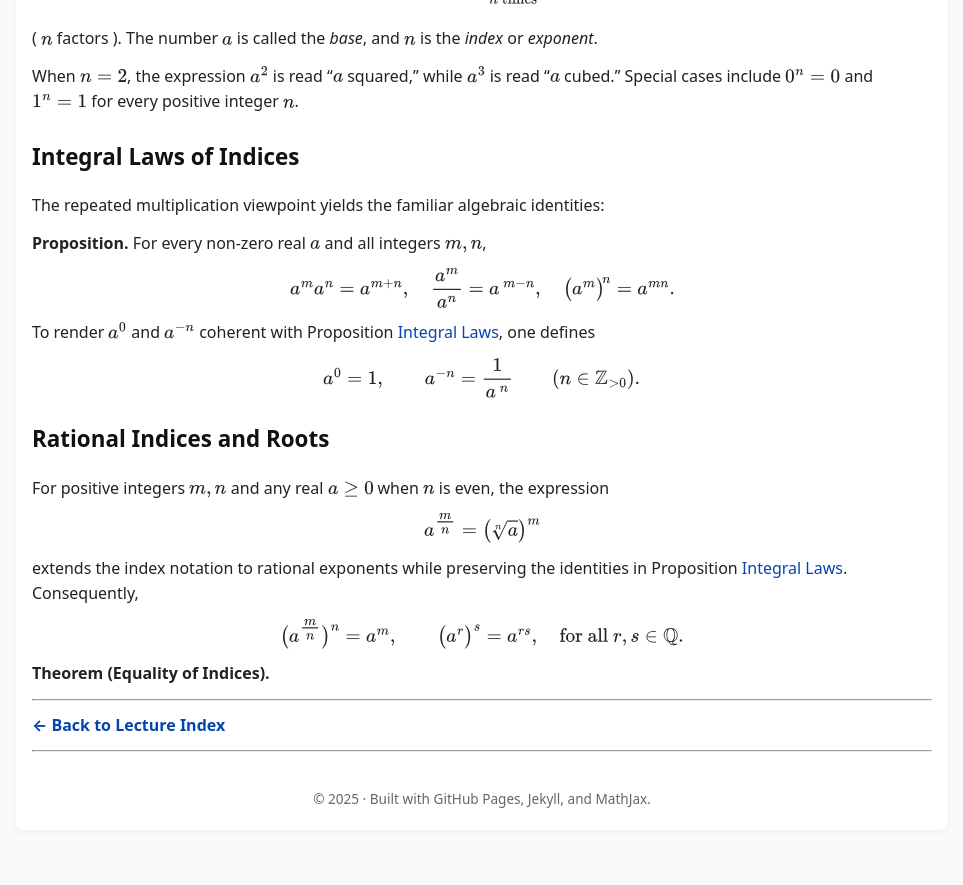
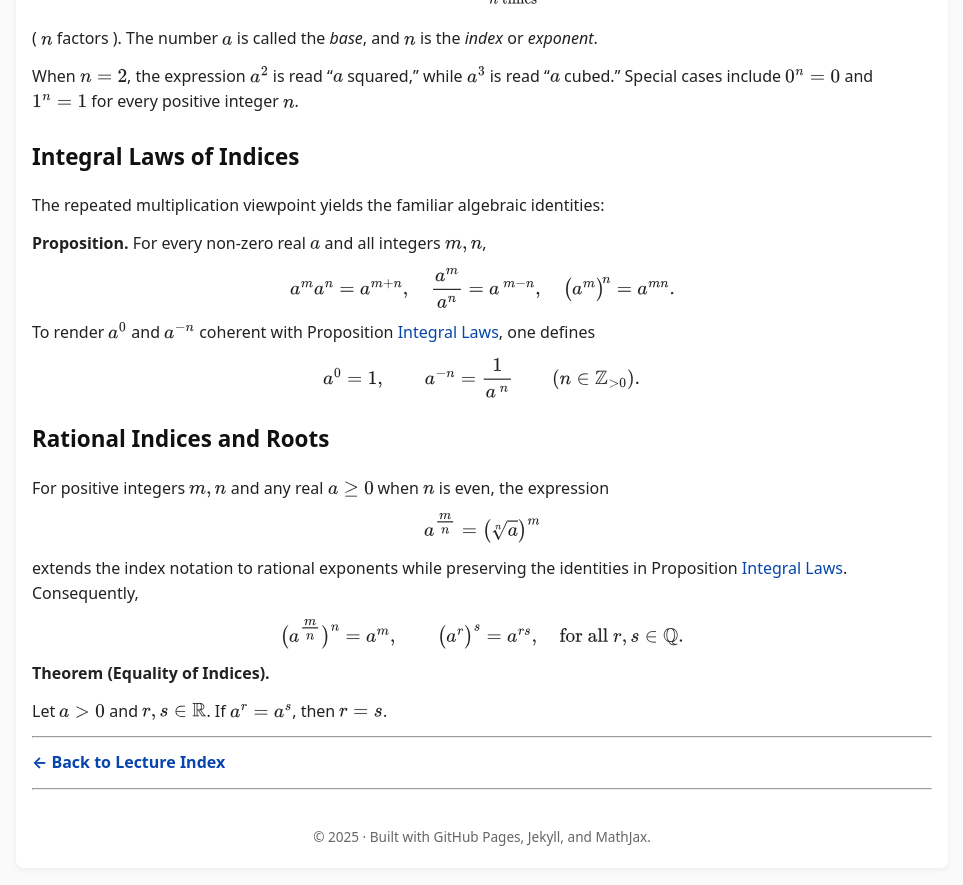
Before and after one commit to SaleemKamaludin/SaleemKamaludin.github.io, a Jekyll site: the page built from courses/math-1115/lecture-notes/lecture3.md, in a window 1280 px wide and 900 px high, scrolled down 1089 px. Shown: the top 885 px of the window, without its empty margins (158-1121 px from the left). Built offline with Jekyll 4.4.1, drawn with Linux system fonts in a browser that asks for light colours; before the commit the page ends 1951 px from its top, so only the background shows below that.

Commit message:
Update lecture3.md

```diff
--- a/courses/math-1115/lecture-notes/lecture3.md
+++ b/courses/math-1115/lecture-notes/lecture3.md
@@ -165,6 +165,12 @@ To ensure consistency, these operations must be performed in a **specific order*
 <div id="thm-equality">
   <p><strong>Theorem (Equality of Indices).</strong></p>
 </div>
+<div style="margin-top:0.7rem; margin-bottom:0.7rem;">
+  <p>
+    Let \( a > 0 \) and \( r,s \in \mathbb{R} \).
+    If \( a^{r} = a^{s} \), then \( r = s \).
+  </p>
+</div>
 
 ---
 
```
